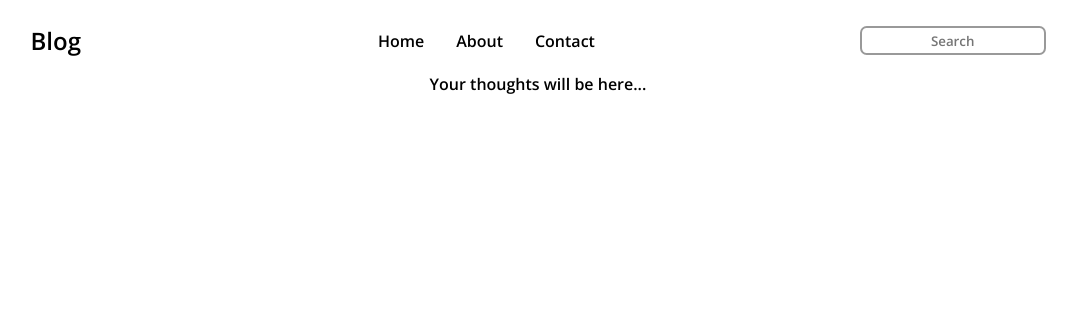
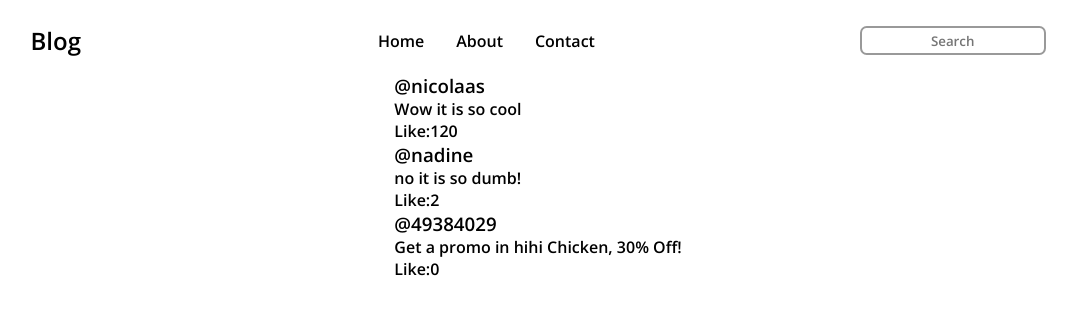
Before and after one commit to Nicolaas0/mini-micro-blog, a React (Create React App) app: page / in a window 1280 px wide. Shown: the top 314 px of the page, without its empty margins (102-1179 px from the left). Built offline with nearby package versions, Linux system fonts and the light colour scheme.

Commit message:
creating result example

```diff
--- a/src/Result.js
+++ b/src/Result.js
@@ -3,11 +3,38 @@ import './index.css';
 import { useState } from 'react';
 
 const Result = () => {
-    const [res, setRes] = useState('Your thoughts will be here...')
+    const [data, setData] = useState( [
+      {
+        username: "@nicolaas",
+        message: "Wow it is so cool",
+        like: 120,
+        id: 1,
+      },
+      {
+        username: "@nadine",
+        message: "no it is so dumb!",
+        like: 2,
+        id: 2,
+      },
+      {
+        username: "@49384029",
+        message: "Get a promo in hihi Chicken, 30% Off!",
+        like: 0,
+        id: 3,
+      }
+    ]);
 
     return (
         <div className='result'>
-            <p>{res}</p>
+            {
+                data.map((d) => (
+                    <div className='dataPrev' key={d.id}>
+                        <h3>{d.username}</h3>
+                        <p>{d.message}</p>
+                        <div>Like:{d.like }</div>
+                    </div>
+                ))
+            }
         </div>
     );
 }
```
